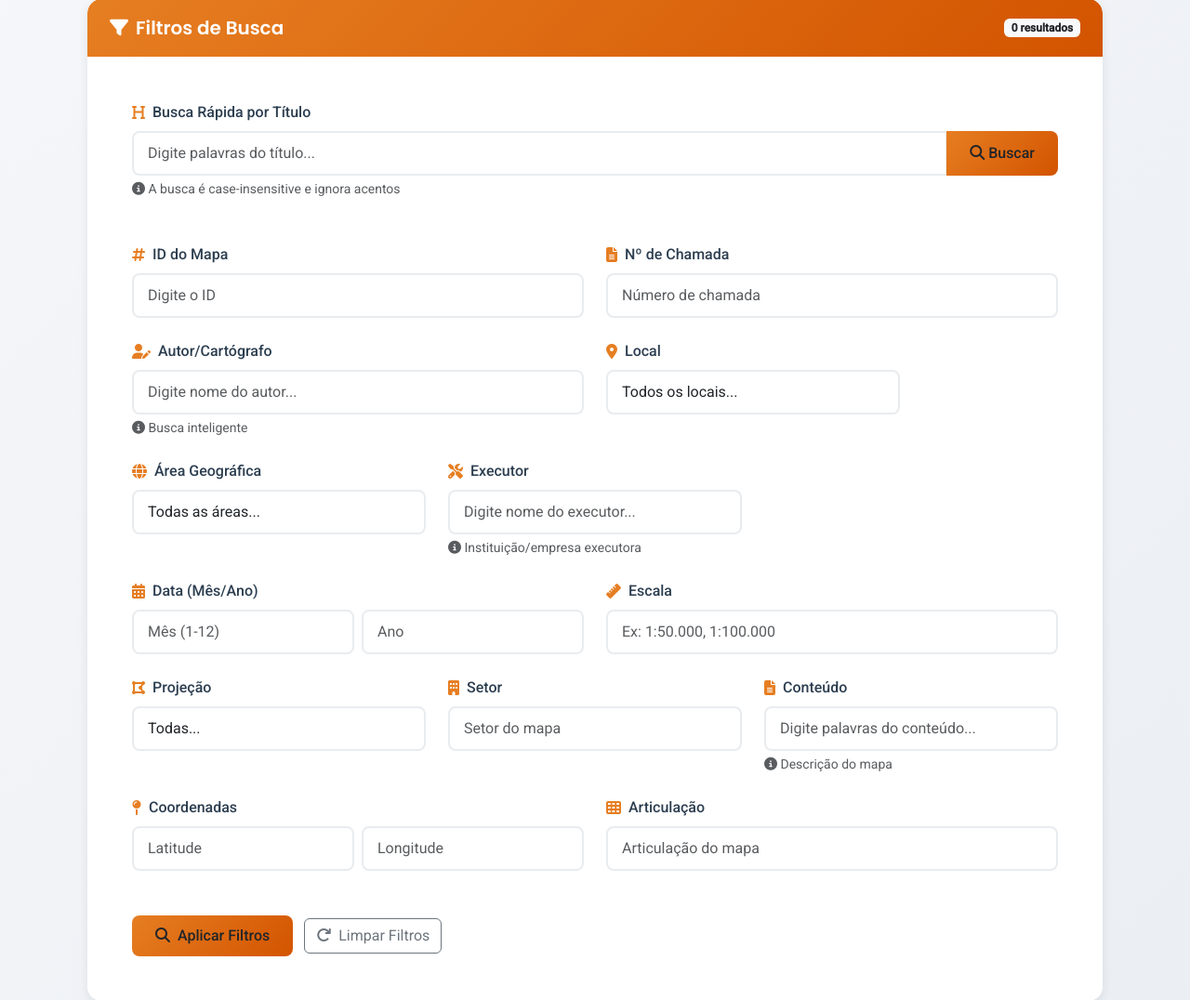
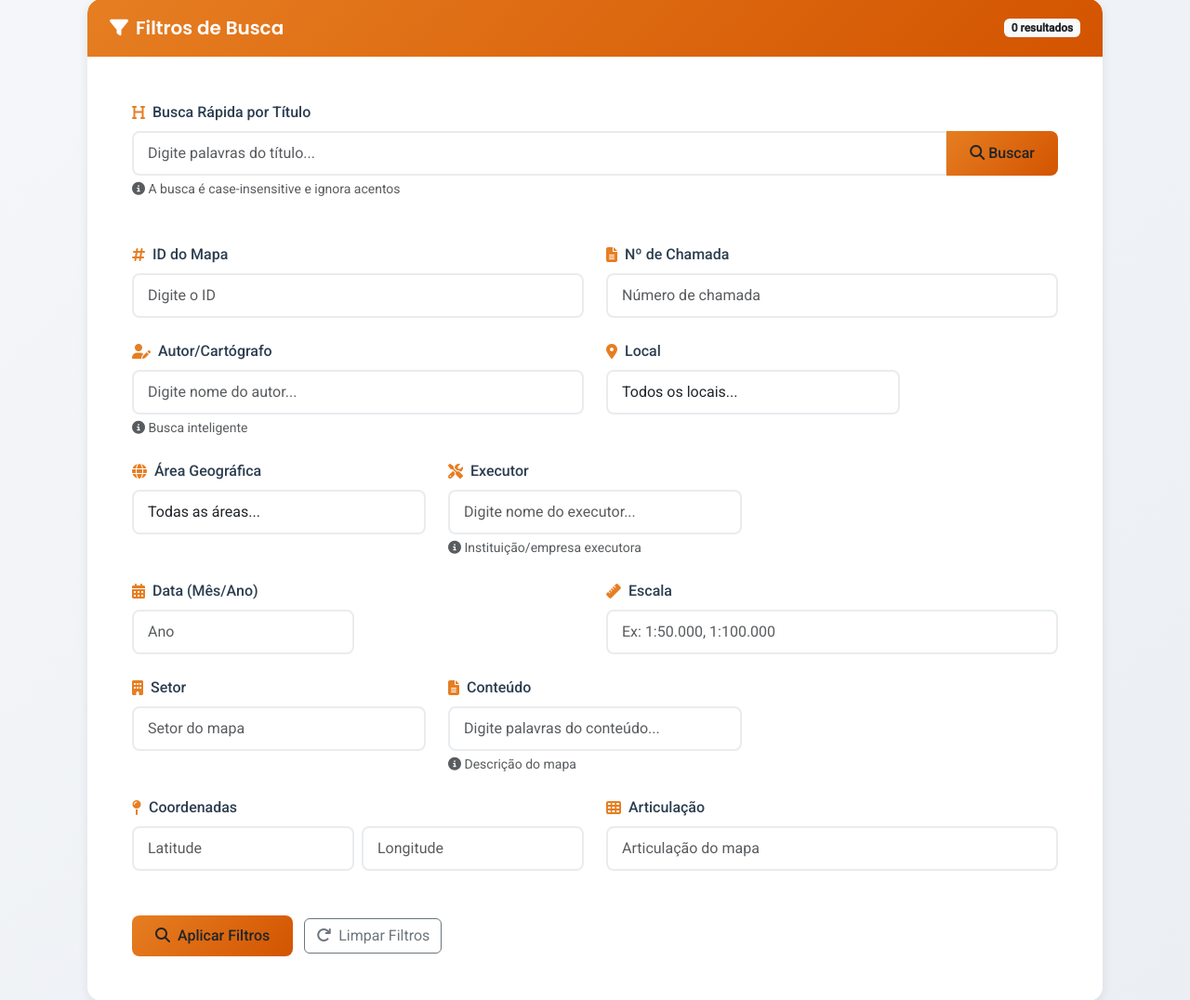
Before and after one commit to wada66/APP_CONSULTA_MAPAS, a Flask app: page /mapas in a window 1280 px wide. Shown: the part 225-1301 px from the top of the page at 93% size. Run offline with Flask 3, Linux system fonts and the light colour scheme; some libraries are stand-ins or nearby versions.

Commit message:
Removendo filtros inadequados para a consulta..........

```diff
--- a/app.py
+++ b/app.py
@@ -148,22 +148,14 @@ def listar_mapas():
                 pass
 
         # Filtro por Data
-        if 'mes' in request.args and request.args['mes']:
-            mes = request.args['mes']
-            ano = request.args.get('ano', '')
-            if mes.isdigit():
-                mes_int = int(mes)
-                if ano.isdigit():
-                    ano_int = int(ano)
-                    query = query.filter(
-                        extract('month', Mapa.data_mapa) == mes_int,
-                        extract('year', Mapa.data_mapa) == ano_int
-                    )
-                    filtros['mes'] = mes
-                    filtros['ano'] = ano
-                else:
-                    query = query.filter(extract('month', Mapa.data_mapa) == mes_int)
-                    filtros['mes'] = mes
+        ano = request.args.get('ano', '')
+        if ano.isdigit():
+            ano_int = int(ano)
+            query = query.filter(
+                extract('year', Mapa.data_mapa) == ano_int
+            )
+            filtros['ano'] = ano
+
 
         # Filtro por Conteúdo
         if 'conteudo_mapa' in request.args and request.args['conteudo_mapa']:
--- a/templates/mapas.html
+++ b/templates/mapas.html
@@ -154,15 +154,6 @@
                                         <div class="col-6">
                                             <input type="number"
                                                    class="form-control form-control-custom"
-                                                   name="mes"
-                                                   value="{{ filtros.get('mes', '') }}"
-                                                   placeholder="Mês (1-12)"
-                                                   min="1"
-                                                   max="12">
-                                        </div>
-                                        <div class="col-6">
-                                            <input type="number"
-                                                   class="form-control form-control-custom"
                                                    name="ano"
                                                    value="{{ filtros.get('ano', '') }}"
                                                    placeholder="Ano"
@@ -183,22 +174,6 @@
                                            name="escala_mapa"
                                            value="{{ filtros.get('escala_mapa', '') }}"
                                            placeholder="Ex: 1:50.000, 1:100.000">
-                                </div>
-                            </div>
-
-                            <!-- Projeção -->
-                            <div class="col-md-4">
-                                <div class="filtro-group">
-                                    <label for="projecao_mapa"><i class="fas fa-draw-polygon"></i> Projeção</label>
-                                    <select name="projecao_mapa" class="form-control form-control-custom">
-                                        <option value="">Todas...</option>
-                                        <option value="UTM" {% if filtros.get('projecao_mapa') == 'UTM' %}selected{% endif %}>UTM</option>
-                                        <option value="CÔN" {% if filtros.get('projecao_mapa') == 'CÔN' %}selected{% endif %}>Cônica</option>
-                                        <option value="POL" {% if filtros.get('projecao_mapa') == 'POL' %}selected{% endif %}>Polar</option>
-                                        <option value="MER" {% if filtros.get('projecao_mapa') == 'MER' %}selected{% endif %}>Mercator</option>
-                                        <option value="AZI" {% if filtros.get('projecao_mapa') == 'AZI' %}selected{% endif %}>Azimutal</option>
-                                        <option value="OUT" {% if filtros.get('projecao_mapa') == 'OUT' %}selected{% endif %}>Outra</option>
-                                    </select>
                                 </div>
                             </div>
 
@@ -323,7 +298,7 @@
                                         </span>
                                         {% if mapa.data_mapa %}
                                         <span class="text-muted">
-                                            <i class="fas fa-calendar me-1"></i>{{ mapa.data_mapa.strftime('%d/%m/%Y') }}
+                                            <i class="fas fa-calendar me-1"></i>{{ mapa.data_mapa.strftime('%Y') }}
                                         </span>
                                         {% endif %}
                                     </div>
```
